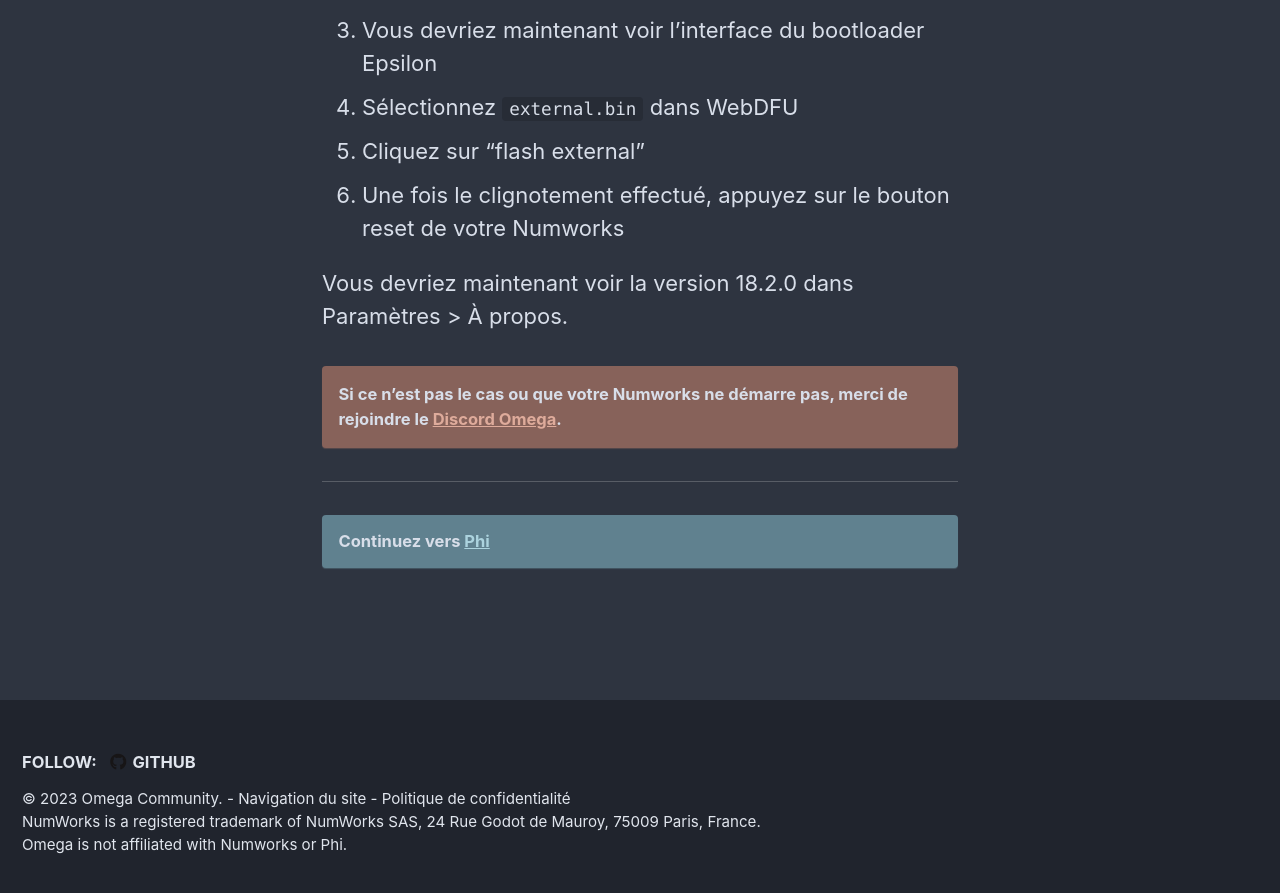
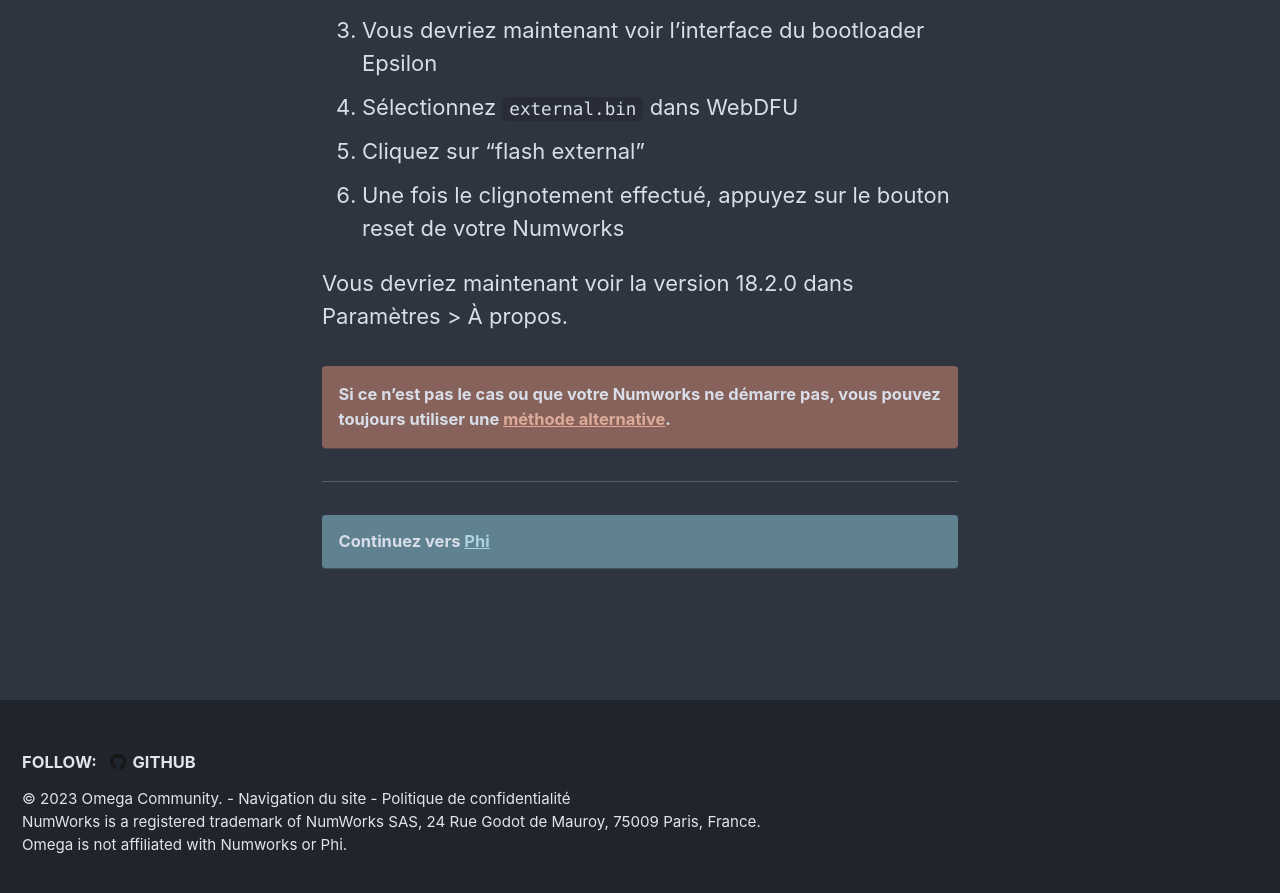
Before and after one commit to Omega-Numworks/Omega-Guide, a Jekyll site: the page built from _pages/fr_FR/install-epsilon-18-2-0.md, in a window 1280 px wide and 900 px high, scrolled down 1706 px. Shown: the top 893 px of the window. Built offline with Jekyll 4.4.1, drawn with Linux system fonts in a browser that asks for light colours; comment, search, counter and statistics services are not loaded.

Commit message:
Update install-epsilon-18-2-0.md

```diff
--- a/_pages/fr_FR/install-epsilon-18-2-0.md
+++ b/_pages/fr_FR/install-epsilon-18-2-0.md
@@ -42,7 +42,7 @@
 
 Vous devriez maintenant voir la version 18.2.0 dans Paramètres > À propos.
 
-Si ce n'est pas le cas ou que votre Numworks ne démarre pas, merci de rejoindre le [Discord Omega](https://discord.gg/X2TWhh9).
+Si ce n'est pas le cas ou que votre Numworks ne démarre pas, vous pouvez toujours utiliser une [méthode alternative](get-started#méthodes-alternatives).
 {: .notice--warning}
 
 ___
```
